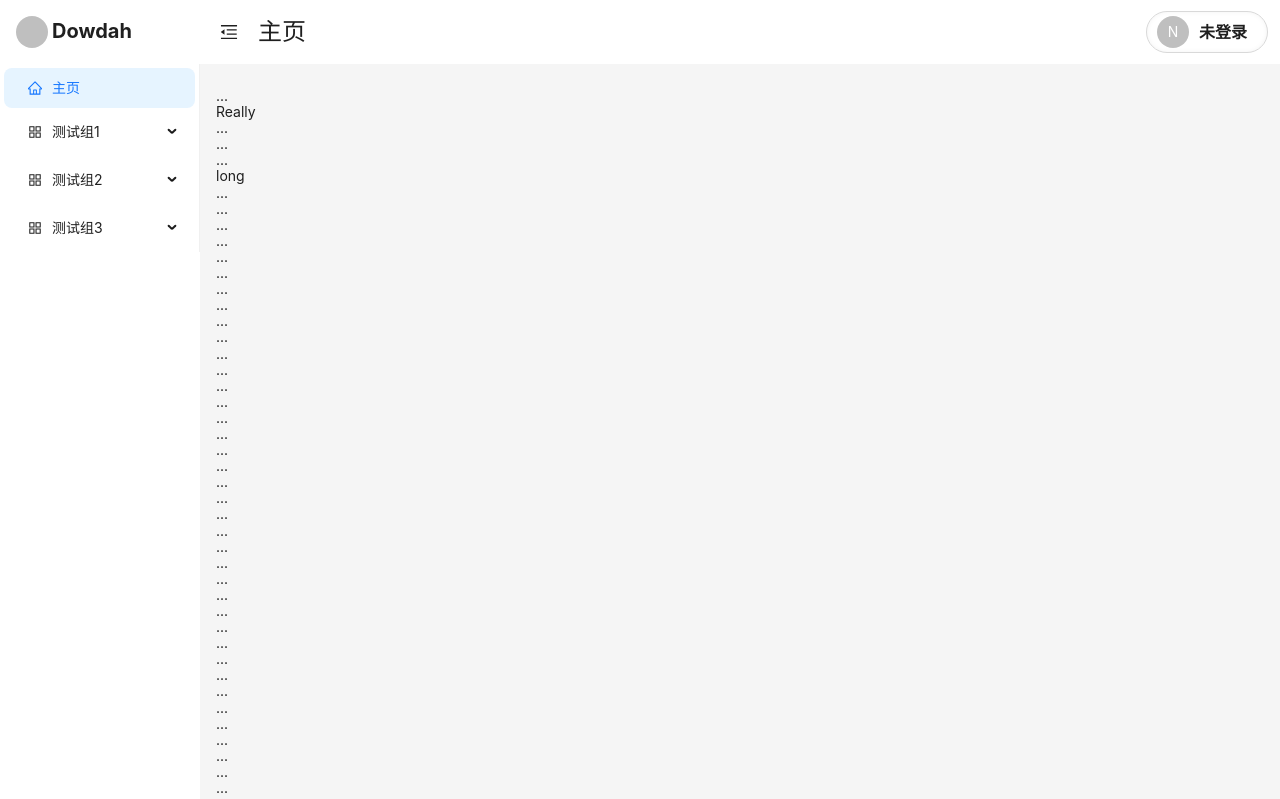
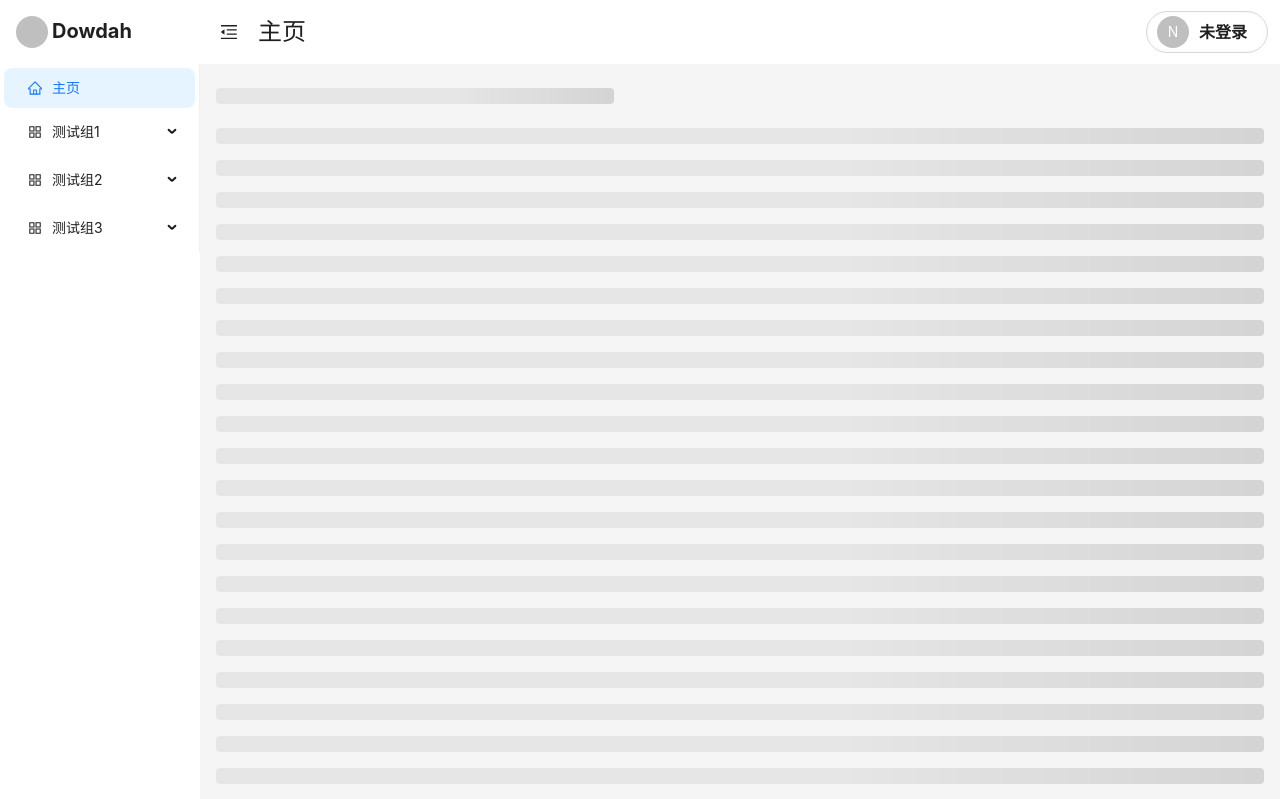
Before and after one commit to dowdah/dowdah-web, a Vue app in the folder frontend/: page / in a window 1280 px wide. Shown: the top 799 px of the page. Built offline with nearby package versions, Linux system fonts and the light colour scheme.

Commit message:
feat(Home.vue): replace long placeholder text with skeleton loader for improved UI

```diff
--- a/frontend/src/views/Home.vue
+++ b/frontend/src/views/Home.vue
@@ -1,100 +1,6 @@
 <template>
 <!--  <Dashboard v-if="isAuthenticated"></Dashboard>-->
-  <p>...
-          <br />
-          Really
-          <br />
-          ...
-          <br />
-          ...
-          <br />
-          ...
-          <br />
-          long
-          <br />
-          ...
-          <br />
-          ...
-          <br />
-          ...
-          <br />
-          ...
-          <br />
-          ...
-          <br />
-          ...
-          <br />
-          ...
-          <br />
-          ...
-          <br />
-          ...
-          <br />
-          ...
-          <br />
-          ...
-          <br />
-          ...
-          <br />
-          ...
-          <br />
-          ...
-          <br />
-          ...
-          <br />
-          ...
-          <br />
-          ...
-          <br />
-          ...
-          <br />
-          ...
-          <br />
-          ...
-          <br />
-          ...
-          <br />
-          ...
-          <br />
-          ...
-          <br />
-          ...
-          <br />
-          ...
-          <br />
-          ...
-          <br />
-          ...
-          <br />
-          ...
-          <br />
-          ...
-          <br />
-          ...
-          <br />
-          ...
-          <br />
-          ...
-          <br />
-          ...
-          <br />
-          ...
-          <br />
-          ...
-          <br />
-          ...
-          <br />
-          ...
-          <br />
-          ...
-          <br />
-          ...
-          <br />
-          ...
-          <br />
-          ...
-          <br />
-          content</p>
+  <a-skeleton :paragraph="{rows: 40}" active />
 </template>
 
 <script>
```
